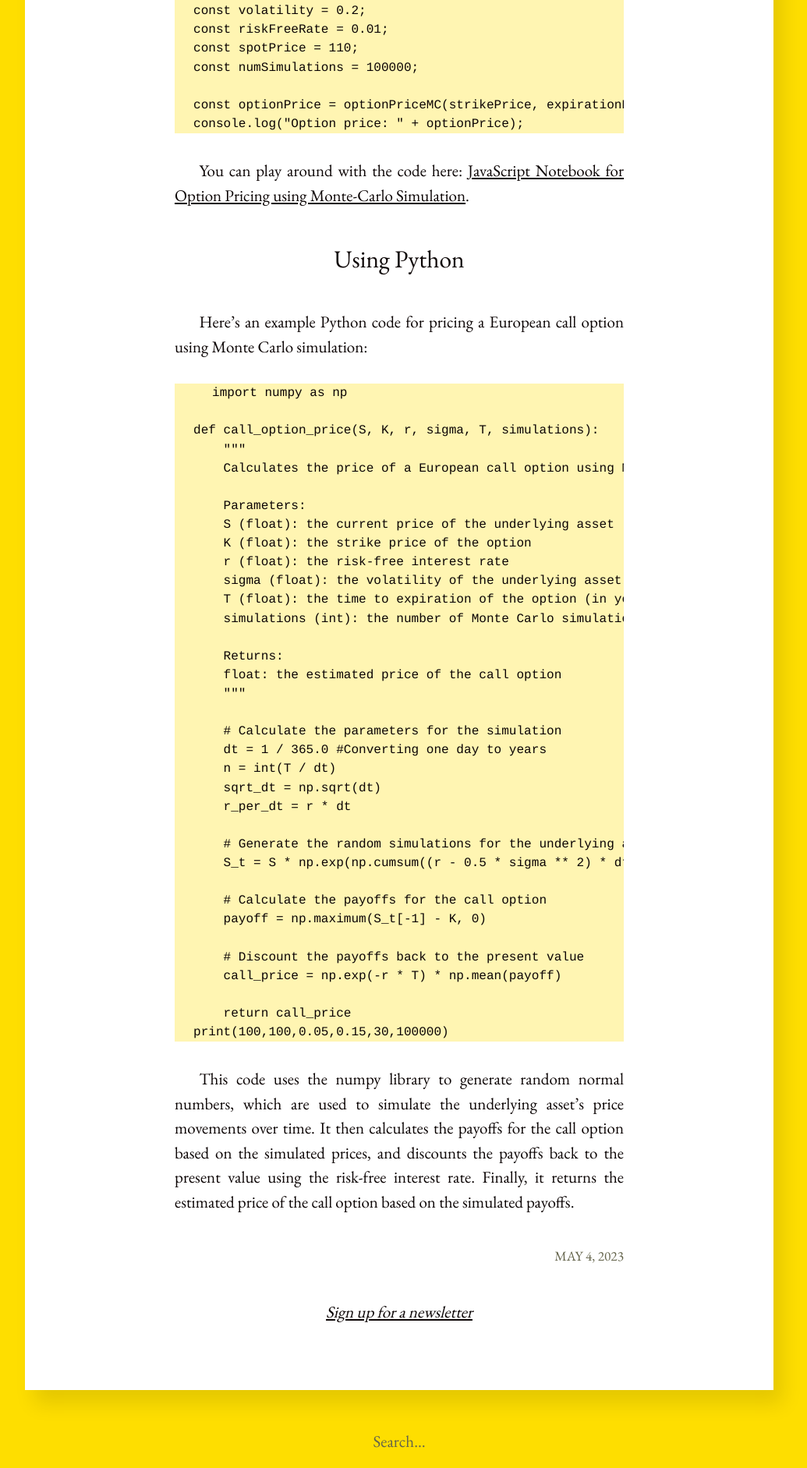
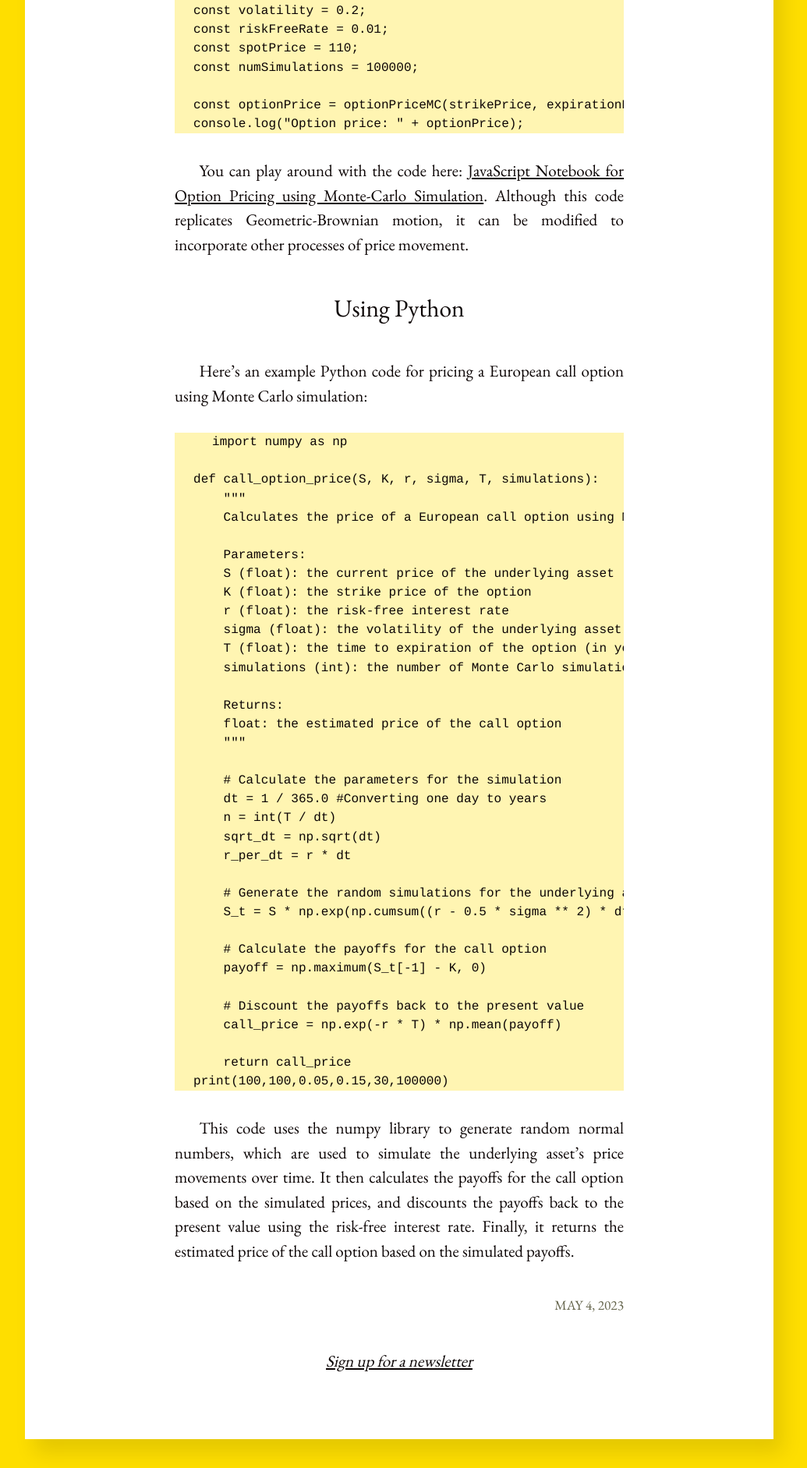
Before and after one commit to gopi-suvanam/gopi-suvanam.github.io, a Jekyll site: the page built from _posts/2023-05-04-Monte-Carlo-Simulation-for-Option-Pricing.md, in a window 1280 px wide. Shown: the part 4465-6348 px from the top of the page at 78% size, without its empty margins (128-1163 px from the left). Built offline with Jekyll 4.4.1, drawn with Linux system fonts in a browser that asks for light colours.

Commit message:
Update 2023-05-04-Monte-Carlo-Simulation-for-Option-Pricing.md

```diff
--- a/_posts/2023-05-04-Monte-Carlo-Simulation-for-Option-Pricing.md
+++ b/_posts/2023-05-04-Monte-Carlo-Simulation-for-Option-Pricing.md
@@ -101,7 +101,7 @@ Here's an example implementation of this method in JavaScript (it does 100k simu
 	const optionPrice = optionPriceMC(strikePrice, expirationDays, volatility, riskFreeRate, spotPrice, numSimulations);
 	console.log("Option price: " + optionPrice);
 
-You can play around with the code here: [JavaScript Notebook for Option Pricing using Monte-Carlo Simulation](/jsnb/#./examples/Option-Pricing-MC.jsnb).
+You can play around with the code here: [JavaScript Notebook for Option Pricing using Monte-Carlo Simulation](/jsnb/#./examples/Option-Pricing-MC.jsnb). Although this code replicates Geometric-Brownian motion, it can be modified to incorporate other processes of price movement.
 
 ### Using Python
 Here's an example Python code for pricing a European call option using Monte Carlo simulation:
```
